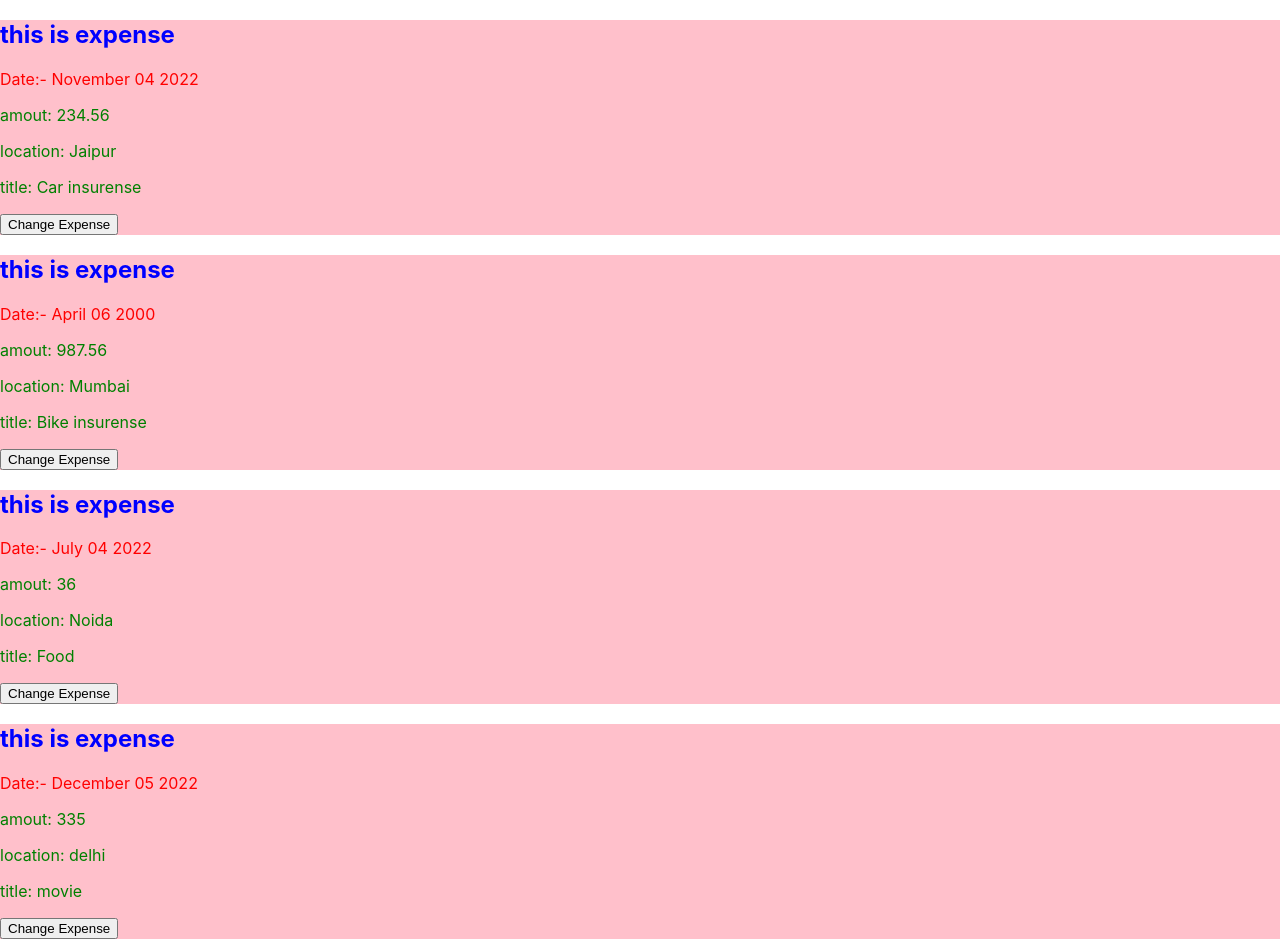
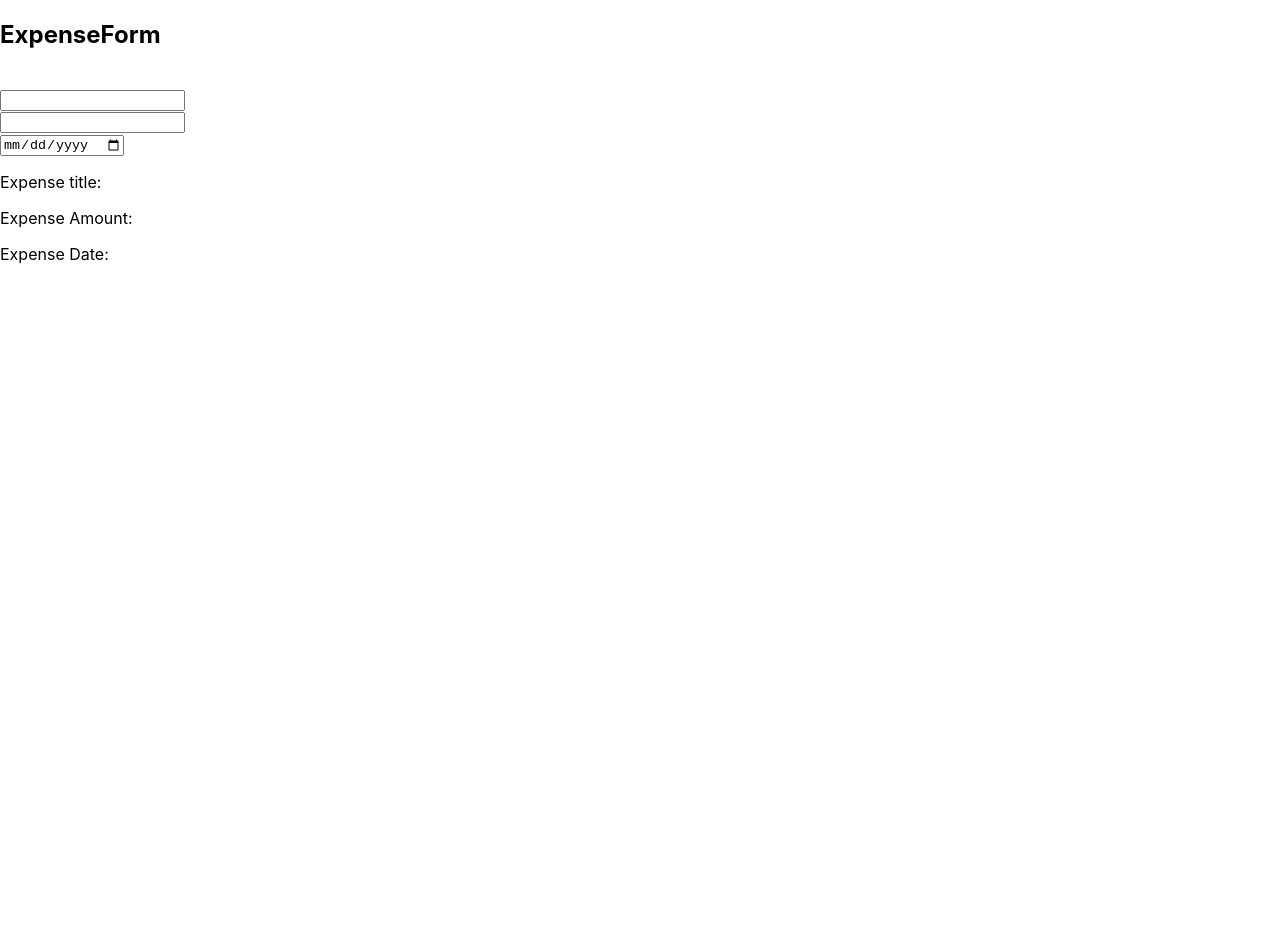
Before and after one commit to Ritikadhangar910/reactsharp, a React (Create React App) app: page / in a window 1280 px wide. After the commit the page ends 800 px from the top, so only its background shows below. Built offline with nearby package versions, Linux system fonts and the light colour scheme.

Commit message:
project mini

```diff
--- a/src/App.js
+++ b/src/App.js
@@ -1,44 +1,10 @@
-import ExpenseItem from "./components/Expense/ExpenseItem";
+import ExpenseForm from "./components/ExpenseForm";
+
 const App = () => {
-  const expenses = [
-    {
-      title: "Car insurense",
-      amount: 234.56,
-      locat: "Jaipur",
-      date: new Date(2022, 10, 4),
-    },
-    {
-      title: "Bike insurense",
-      amount: 987.56,
-      locat: "Mumbai",
-      date: new Date(2000, 3, 6),
-    },
-    {
-      title: "Food",
-      amount: 36,
-      locat: "Noida",
-      date: new Date(2022, 6, 4),
-    },
-    {
-      title: "movie",
-      amount: 335.0,
-      locat: "delhi",
-      date: new Date(2021, 23, 5),
-    },
-  ];
   return (
-    <div className="App">
-      {expenses.map((expense, i) => (
-        <div key={i}>
-          <ExpenseItem
-            title={expense.title}
-            amount={expense.amount}
-            location={expense.locat}
-            d={expense.date}
-          />
-        </div>
-      ))}
-    </div>
+    <>
+      <ExpenseForm />
+    </>
   );
 };
 
--- /dev/null
+++ b/src/components/ExpenseForm.js
@@ -0,0 +1,42 @@
+import React, { useState } from "react";
+const ExpenseForm = () => {
+  const [title, settitle] = useState("");
+  const [amount, setamount] = useState("");
+  const [date, setdate] = useState("");
+  return (
+    <>
+      <h2>ExpenseForm</h2>
+      <br />
+      <input
+        type="text"
+        value={title}
+        onChange={(e) => {
+          settitle(e.target.value);
+        }}
+      />
+      <br />
+      <input
+        type="text"
+        value={amount}
+        onChange={(e) => {
+          setamount(e.target.value);
+        }}
+      />
+      <br />
+      <input
+        type="date"
+        name=""
+        id=""
+        value={date}
+        onChange={(e) => {
+          setdate(e.target.value);
+        }}
+      />
+      <br />
+      <p>Expense title: {title} </p>
+      <p>Expense Amount: {amount} </p>
+      <p>Expense Date: {date}</p>
+    </>
+  );
+};
+export default ExpenseForm;
```
Also changed, not shown: src/Expenses.js (added, +43 -0 lines).
